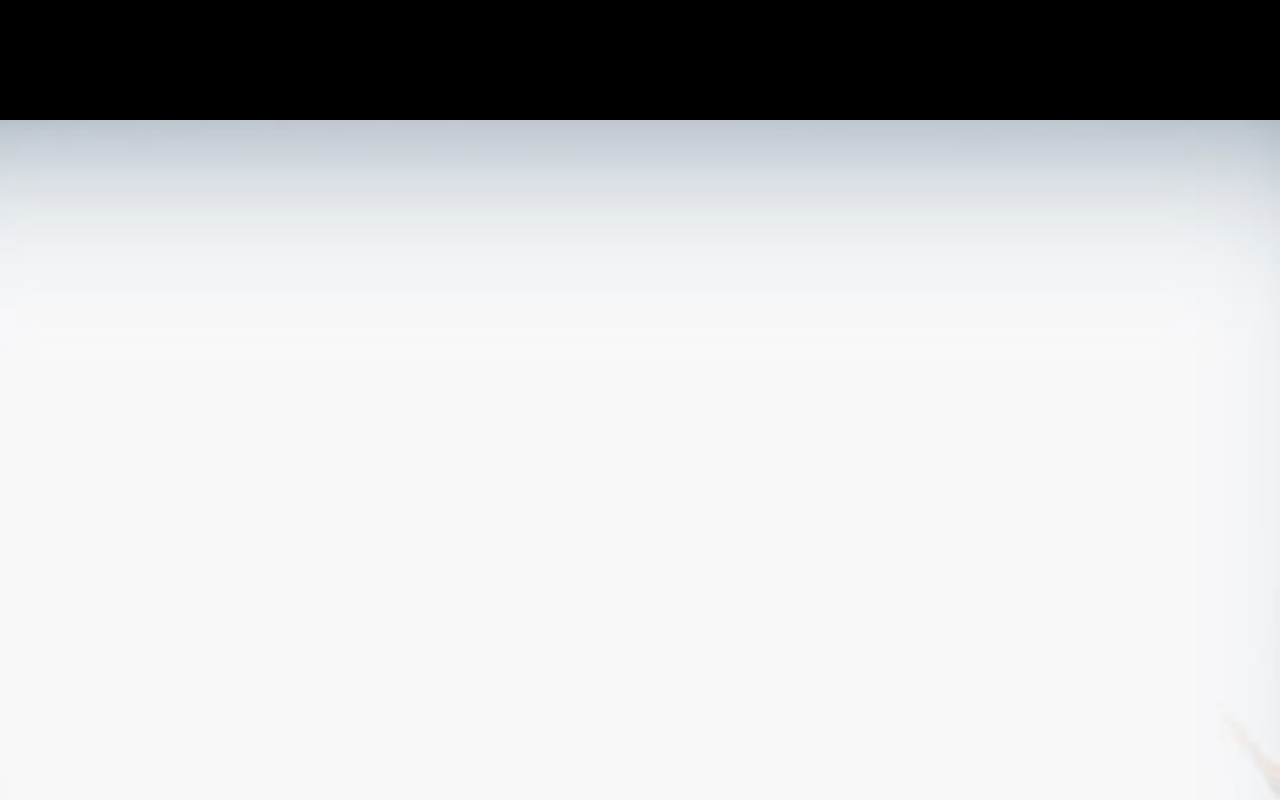
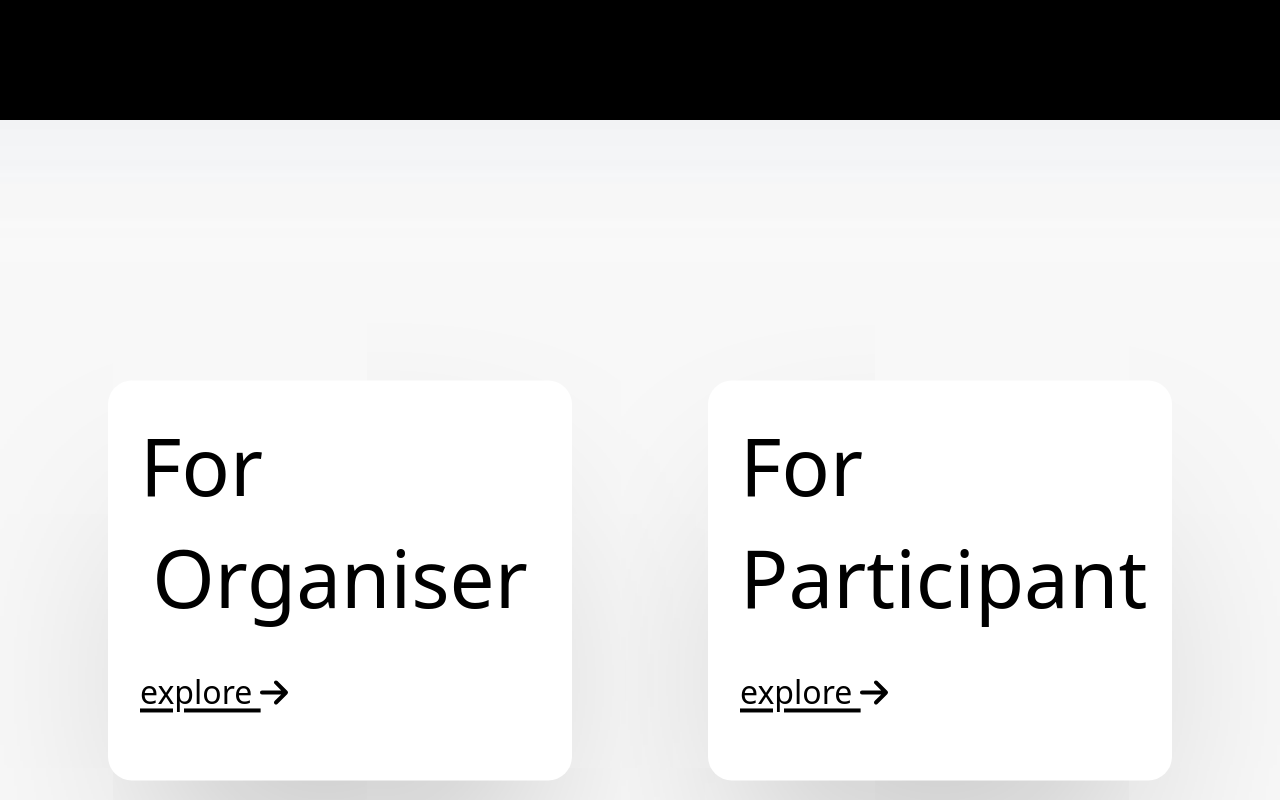
Before and after one commit to prithasaha2722/Eventify, a React (Create React App) app in the folder client/: page / in a window 1280 px wide. Shown: the part 680-1480 px from the top of the page. Built offline with nearby package versions, Linux system fonts and the light colour scheme.

Commit message:
Home Animation done

```diff
--- a/client/package.json
+++ b/client/package.json
@@ -3,6 +3,10 @@
   "version": "0.1.0",
   "private": true,
   "dependencies": {
+    "@fortawesome/fontawesome-svg-core": "^6.2.1",
+    "@fortawesome/free-regular-svg-icons": "^6.2.1",
+    "@fortawesome/free-solid-svg-icons": "^6.2.1",
+    "@fortawesome/react-fontawesome": "^0.2.0",
     "@testing-library/jest-dom": "^5.16.5",
     "@testing-library/react": "^13.4.0",
     "@testing-library/user-event": "^13.5.0",
--- a/client/src/components/Home/Home.jsx
+++ b/client/src/components/Home/Home.jsx
@@ -4,7 +4,7 @@ import Img from './Img'
 
 const Home = () => {
   return (
-    <div className='overflow-x-hidden  bg-black'>
+    <div  className='overflow-x-hidden overflow-y-auto  '>
         <Bg/>
         <Img/>
     </div>
--- a/client/src/components/Home/Img.jsx
+++ b/client/src/components/Home/Img.jsx
@@ -1,23 +1,47 @@
 import React from "react";
-import { motion, useScroll , useTransform } from "framer-motion";
+import { motion, useScroll, useTransform } from "framer-motion";
 import Bg from "../../images/Bg.jpg";
-
-
+import {FontAwesomeIcon} from '@fortawesome/react-fontawesome'
+import {faArrowRight} from '@fortawesome/free-solid-svg-icons'
 
 const Img = () => {
-    const {scaleYProgress} = useScroll();
+  const { scrollYProgress } = useScroll();
+  const scale = useTransform(scrollYProgress, [0, 1], [0.2, 4]);
   return (
     <div
-      className=" bg-black relative w-screen overflow-hidden "
-
+      className=" bg-black relative w-screen overflow-hidden flex items-center justify-center "
+      id="Home"
     >
-      <motion.div style={{}} whileInView={{scaleX: [0,2.7], scaleY: [0,2.8]}} transition={{duration:0.2}} >
-      <img
-        className="w-full h-full"
-        src={Bg}
-        alt="background"
-      />
-      </motion.div>
+      <div className="flex items-center justify-center">
+        <motion.div
+          className="container"
+          style={{
+            scale,
+          }}
+        >
+          <motion.div
+            className="flex items-center justify-center relative"
+            style={{
+              scaleY: scrollYProgress,
+            }}
+          >
+            <img
+              className="w-full h-full "
+              src={Bg}
+              alt="background"
+              draggable={false}
+            />
+            <div className="w-[300px] h-full flex justify-around items-center absolute top-[50%] left-[50%] translate-x-[-50%] translate-y-[-50%] z-10">
+              <motion.button className="shadow-2xl h-[100px] w-[116px] rounded-md flex flex-col items-start justify-center text-xl font-medium p-2 bg-white" whileHover={{top:'-50px'}}>
+                <span className="text-[#000000] font-thin">For</span><span className="w-full">Organiser</span><span className="text-[0.5rem] underline">explore <FontAwesomeIcon icon={faArrowRight}/></span>
+              </motion.button>
+              <motion.button className="shadow-2xl h-[100px] w-[116px] rounded-md flex flex-col items-start justify-center text-xl font-medium p-2 bg-white" whileHover={{top: '49%'}}>
+                <span className="text-[#000000] font-thin">For</span><span className="w-full">Participant</span><span className="text-[0.5rem] underline">explore <FontAwesomeIcon icon={faArrowRight}/></span>
+              </motion.button>
+            </div>
+          </motion.div>
+        </motion.div>
+      </div>
     </div>
   );
 };
```
Also changed, not shown: 1 other file (tests, documents, lock files or other folders).
